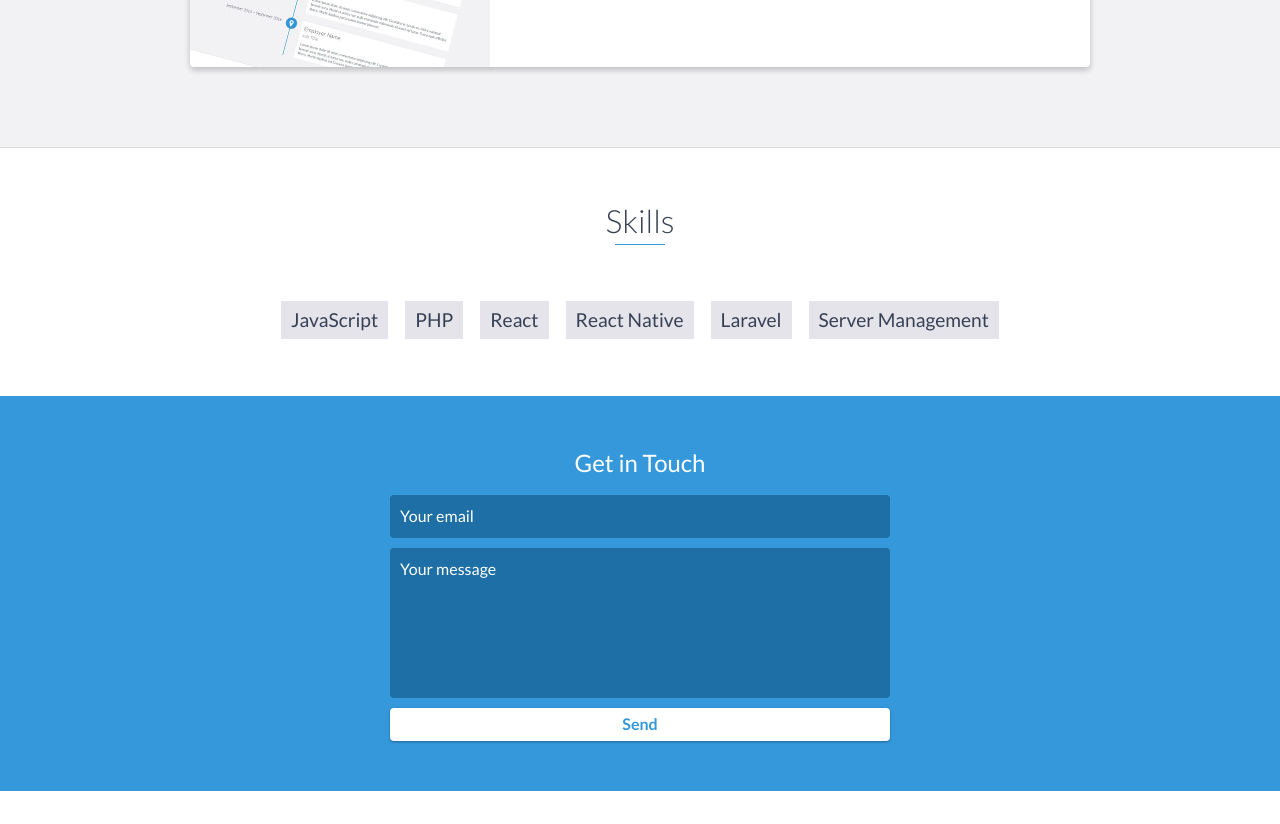
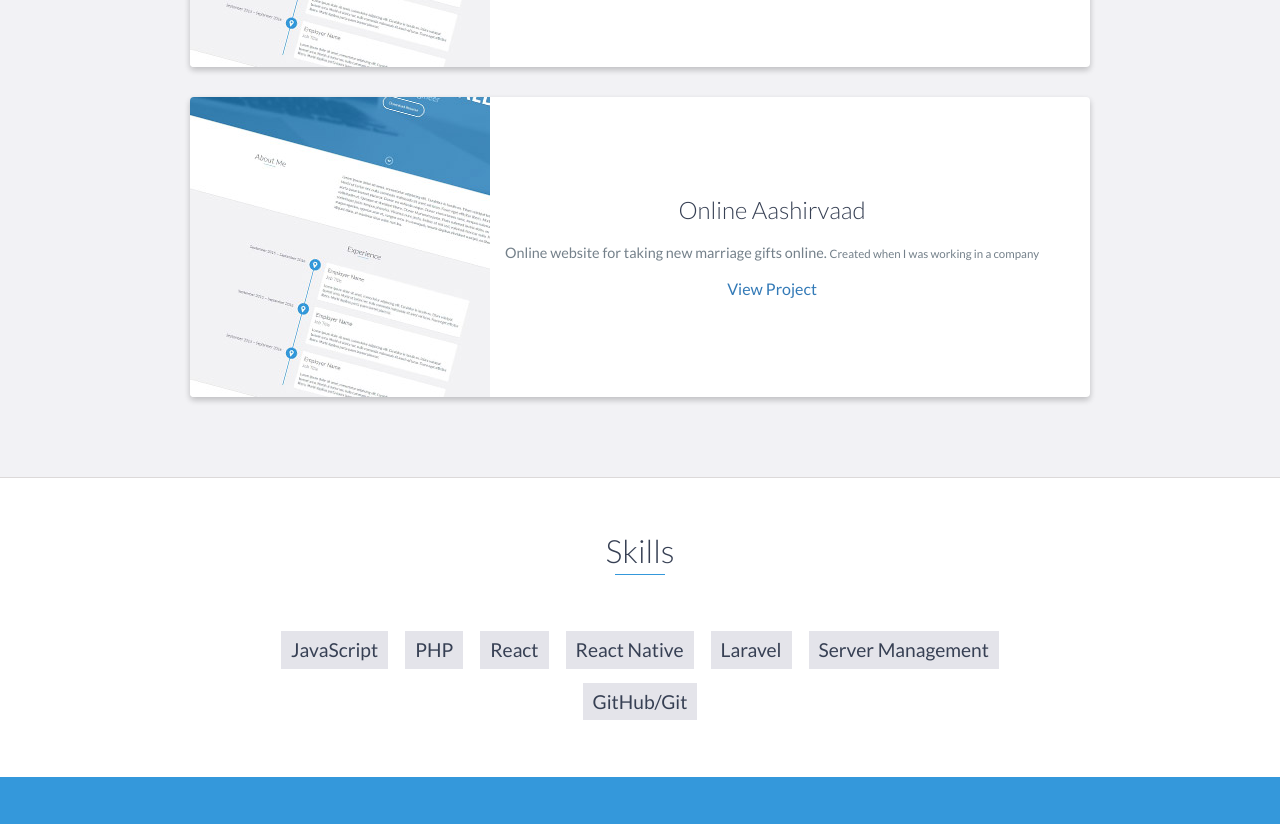
Before and after one commit to amanrajtoppoart007/amanrajtoppoart007.github.io, a website: page index.html in a window 1280 px wide. Shown: the part 3305-4129 px from the top of the page. Drawn offline with nearby package versions, Linux system fonts and the light colour scheme.

Commit message:
Update index.html

```diff
--- a/index.html
+++ b/index.html
@@ -190,6 +190,27 @@
                     <!-- End .project-info -->
                 </div>
 
+
+                <!---new project-->
+
+                <div class="project shadow-large">
+                    <div class="project-image">
+                        <img src="images/project.jpg" />
+                    </div>
+                    <!-- End .project-image -->
+                    <div class="project-info">
+                        <h3>Online Aashirvaad</h3>
+                        <p>
+                            Online website for taking new  marriage gifts online.
+                            <small>Created when I was working in a company</small>
+                        </p>
+                        <a href="https://onlineaashirvaad.com/">View Project</a>
+                    </div>
+                    <!-- End .project-info -->
+                </div>
+
+                <!---end project-->
+
             </div>
         </div>
     </div>
@@ -204,6 +225,7 @@
             <li>React Native</li>
             <li>Laravel</li>
             <li>Server Management</li>
+            <li>GitHub/Git</li>
         </ul>
     </div>
     <!-- End #skills -->
```
